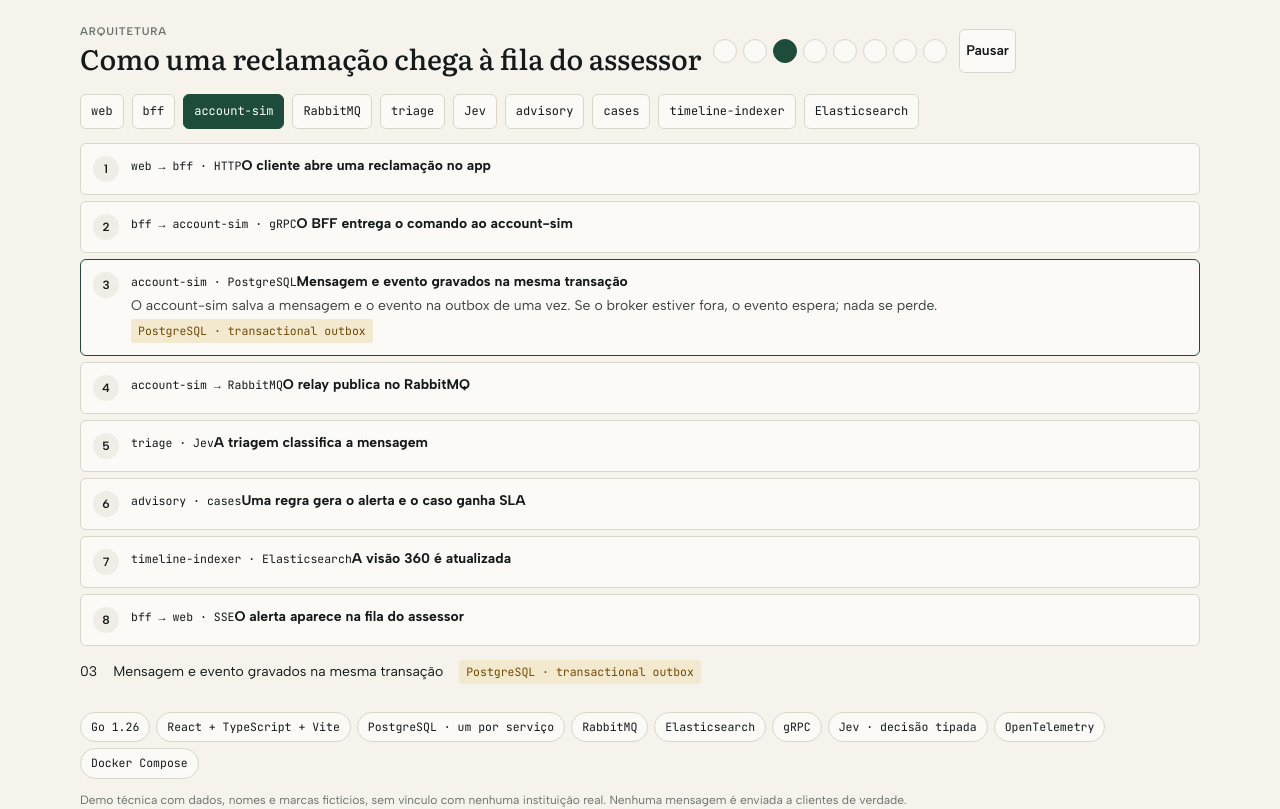
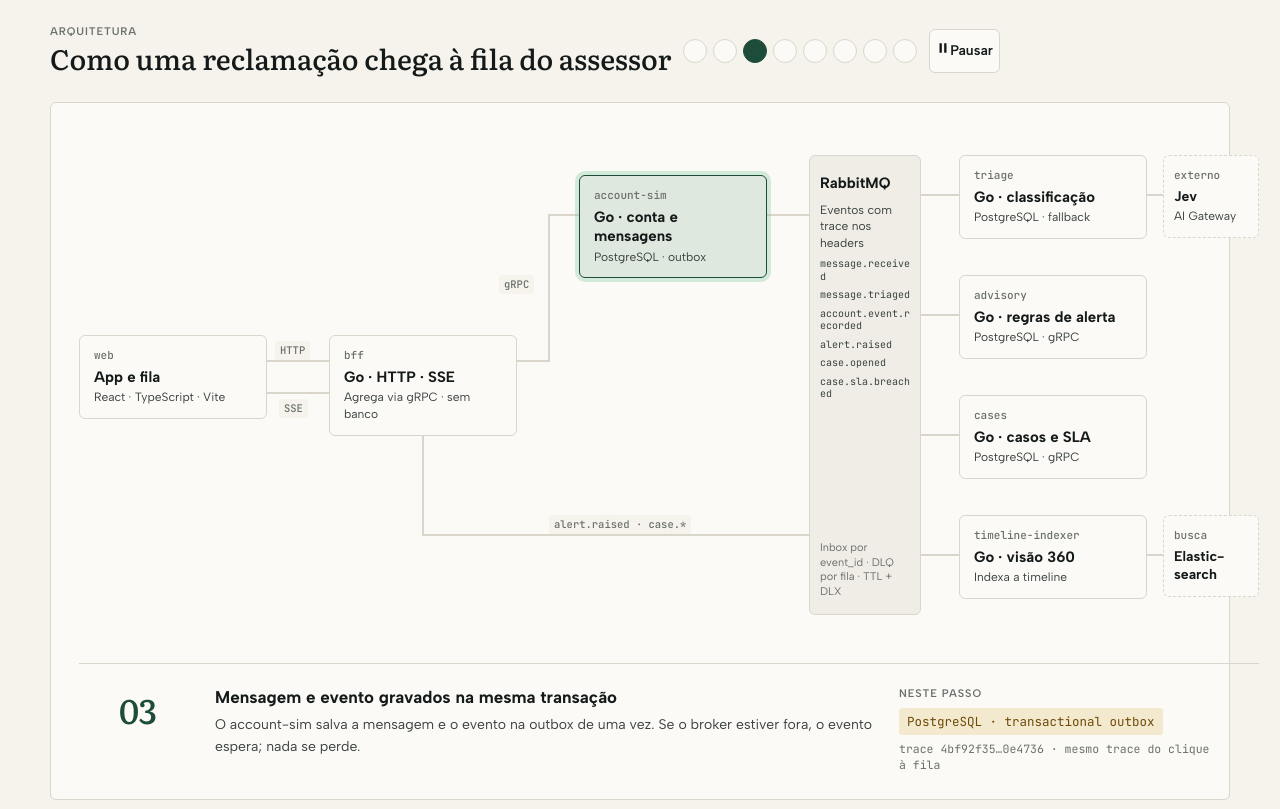
Before and after one commit to leohteixeira/advisor-radar, a React (Vite) app in the folder web/: page / in a window 1280 px wide. Shown: the part 980-1789 px from the top of the page. Built offline with nearby package versions, Linux system fonts and the light colour scheme.

Commit message:
feat: match the selection architecture diagram to the artboard

```diff
--- a/web/src/screens/SelectionScreen.tsx
+++ b/web/src/screens/SelectionScreen.tsx
@@ -1,6 +1,20 @@
 import { useEffect, useState } from 'react';
 import { Link } from 'react-router-dom';
-import { GRAPH_NODES, WALK_INTERVAL_MS, WALK_STEPS, walkStep } from '../selection/steps';
+import { WALK_INTERVAL_MS, WALK_STEPS, walkStep } from '../selection/steps';
+
+const EDGES: Record<string, string> = {
+  webbff: 'M188 226 L250 226',
+  bffweb: 'M250 258 L188 258',
+  bffacct: 'M438 226 L470 226 L470 80 L500 80',
+  acctbus: 'M688 80 L730 80',
+  bustriage: 'M842 60 L880 60',
+  triagejev: 'M1068 60 L1084 60',
+  busadv: 'M842 180 L880 180',
+  buscases: 'M842 300 L880 300',
+  busidx: 'M842 420 L880 420',
+  idxes: 'M1068 420 L1084 420',
+  busbff: 'M730 400 L344 400 L344 284',
+};
 
 const WIDE_QUERY = '(min-width: 900px)';
 const REDUCE_QUERY = '(prefers-reduced-motion: reduce)';
@@ -50,7 +64,6 @@ export function SelectionScreen() {
   }
 
   const pauseLabel = paused ? 'Reproduzir' : 'Pausar';
-  const pauseAria = paused ? 'Reproduzir animação' : 'Pausar animação';
 
   return (
     <main className={wide ? 'selection selection--wide' : 'selection'}>
@@ -153,13 +166,8 @@ export function SelectionScreen() {
         <div className="selection__walk-head">
           <div>
             <p className="selection__eyebrow">Arquitetura</p>
-            <h2 id="selection-walk">
-              {wide
-                ? 'Como uma reclamação chega à fila do assessor'
-                : 'Como uma reclamação chega à fila'}
-            </h2>
+            <h2 id="selection-walk">Como uma reclamação chega à fila do assessor</h2>
           </div>
-          {wide ? (
           <div className="selection__dots" role="group" aria-label="Passos">
             {WALK_STEPS.map((item, index) => (
               <button
@@ -174,56 +182,118 @@ export function SelectionScreen() {
               />
             ))}
           </div>
-          ) : null}
           <button
             type="button"
             className="selection__pause"
-            aria-label={pauseAria}
+            aria-label={pauseLabel}
             aria-pressed={paused}
             onClick={togglePlayback}
           >
+            {paused ? (
+              <svg width="14" height="14" viewBox="0 0 24 24" fill="currentColor" aria-hidden="true">
+                <path d="M7 4l13 8-13 8z" />
+              </svg>
+            ) : (
+              <svg width="14" height="14" viewBox="0 0 24 24" fill="currentColor" aria-hidden="true">
+                <path d="M6 4h4v16H6zM14 4h4v16h-4z" />
+              </svg>
+            )}
             {pauseLabel}
           </button>
         </div>
 
-        {wide ? (
-          <div className="selection__graph" aria-hidden="true">
-            {GRAPH_NODES.map((node) => (
-              <span key={node} className={current.nodes.includes(node) ? 'is-on' : undefined}>
-                {node}
+        <div className="selection__board">
+            <div className="selection__fit">
+            <div className="selection__sheet">
+            <div className="selection__stage">
+              <svg viewBox="0 0 1180 500" aria-hidden="true">
+                {Object.entries(EDGES).map(([id, d]) => (
+                  <path key={id} className={current.edges.includes(id) ? 'edge on' : 'edge'} d={d} />
+                ))}
+              </svg>
+              <span className="selection__elabel" style={{ left: 196, top: 206 }}>
+                HTTP
               </span>
-            ))}
+              <span className="selection__elabel" style={{ left: 200, top: 264 }}>
+                SSE
+              </span>
+              <span className="selection__elabel" style={{ left: 420, top: 140 }}>
+                gRPC
+              </span>
+              <span className="selection__elabel" style={{ left: 470, top: 380 }}>
+                alert.raised · case.*
+              </span>
+              <article className={current.graph.includes('web') ? 'selection__node on' : 'selection__node'} style={{ left: 0, top: 200 }}>
+                <span>web</span>
+                <strong>App e fila</strong>
+                <small>React · TypeScript · Vite</small>
+              </article>
+              <article className={current.graph.includes('bff') ? 'selection__node on' : 'selection__node'} style={{ left: 250, top: 200 }}>
+                <span>bff</span>
+                <strong>Go · HTTP · SSE</strong>
+                <small>Agrega via gRPC · sem banco</small>
+              </article>
+              <article className={current.graph.includes('acct') ? 'selection__node on' : 'selection__node'} style={{ left: 500, top: 40 }}>
+                <span>account-sim</span>
+                <strong>Go · conta e mensagens</strong>
+                <small>PostgreSQL · outbox</small>
+              </article>
+              <article className={current.graph.includes('bus') ? 'selection__bus on' : 'selection__bus'}>
+                <strong>RabbitMQ</strong>
+                <small>Eventos com trace nos headers</small>
+                <span>message.received</span>
+                <span>message.triaged</span>
+                <span>account.event.recorded</span>
+                <span>alert.raised</span>
+                <span>case.opened</span>
+                <span>case.sla.breached</span>
+                <em>Inbox por event_id · DLQ por fila · TTL + DLX</em>
+              </article>
+              <article className={current.graph.includes('triage') ? 'selection__node on' : 'selection__node'} style={{ left: 880, top: 20 }}>
+                <span>triage</span>
+                <strong>Go · classificação</strong>
+                <small>PostgreSQL · fallback</small>
+              </article>
+              <article className={current.graph.includes('jev') ? 'selection__node selection__node--ext on' : 'selection__node selection__node--ext'} style={{ left: 1084, top: 20, width: 96 }}>
+                <span>externo</span>
+                <strong>Jev</strong>
+                <small>AI Gateway</small>
+              </article>
+              <article className={current.graph.includes('advisory') ? 'selection__node on' : 'selection__node'} style={{ left: 880, top: 140 }}>
+                <span>advisory</span>
+                <strong>Go · regras de alerta</strong>
+                <small>PostgreSQL · gRPC</small>
+              </article>
+              <article className={current.graph.includes('cases') ? 'selection__node on' : 'selection__node'} style={{ left: 880, top: 260 }}>
+                <span>cases</span>
+                <strong>Go · casos e SLA</strong>
+                <small>PostgreSQL · gRPC</small>
+              </article>
+              <article className={current.graph.includes('indexer') ? 'selection__node on' : 'selection__node'} style={{ left: 880, top: 380 }}>
+                <span>timeline-indexer</span>
+                <strong>Go · visão 360</strong>
+                <small>Indexa a timeline</small>
+              </article>
+              <article className={current.graph.includes('es') ? 'selection__node selection__node--ext on' : 'selection__node selection__node--ext'} style={{ left: 1084, top: 380, width: 96 }}>
+                <span>busca</span>
+                <strong>Elastic{"\u00AD"}search</strong>
+              </article>
             </div>
-        ) : null}
-
-        <ol className="selection__steps" aria-label="Passos da reclamação">
-          {WALK_STEPS.map((item, index) => {
-            const active = index === step;
-            return (
-              <li key={item.title} aria-current={active ? 'step' : undefined}>
-                <span className="selection__num">{index + 1}</span>
+            <div className="selection__readout">
+              <span>{String(step + 1).padStart(2, '0')}</span>
               <div>
-                  <span className="selection__where">{item.where}</span>
-                  <strong>{item.title}</strong>
-                  {active ? (
-                    <>
-                      <p>{item.detail}</p>
-                      <code>{item.tag}</code>
-                    </>
-                  ) : null}
+                <strong>{current.title}</strong>
+                <p>{current.detail}</p>
               </div>
-              </li>
-            );
-          })}
-        </ol>
-
-        {wide ? (
-          <p className="selection__step-readout">
-            <span>{String(step + 1).padStart(2, '0')}</span>
-            <span>{current.title}</span>
+              <div>
+                <small>Neste passo</small>
                 <code>{current.tag}</code>
-          </p>
-        ) : null}
+                <em>trace 4bf92f35…0e4736 · mesmo trace do clique à fila</em>
+              </div>
+            </div>
+            </div>
+          </div>
+        </div>
       </section>
 
       <footer className="selection__foot">
--- a/web/src/selection/steps.ts
+++ b/web/src/selection/steps.ts
@@ -4,6 +4,8 @@ export interface WalkStep {
   where: string;
   detail: string;
   nodes: string[];
+  graph: string[];
+  edges: string[];
 }
 
 export const WALK_INTERVAL_MS = 2600;
@@ -16,6 +18,8 @@ export const WALK_STEPS: WalkStep[] = [
     detail:
       'O app React envia o pedido ao BFF por HTTP/JSON versionado. O BFF não guarda nada: só valida e repassa.',
     nodes: ['web', 'bff'],
+    graph: ['web', 'bff'],
+    edges: ['webbff'],
   },
   {
     title: 'O BFF entrega o comando ao account-sim',
@@ -24,6 +28,8 @@ export const WALK_STEPS: WalkStep[] = [
     detail:
       'Chamada gRPC com deadline e interceptors de tracing e retry. O trace nasce no clique e acompanha o evento até a fila.',
     nodes: ['bff', 'account-sim'],
+    graph: ['bff', 'acct'],
+    edges: ['bffacct'],
   },
   {
     title: 'Mensagem e evento gravados na mesma transação',
@@ -32,6 +38,8 @@ export const WALK_STEPS: WalkStep[] = [
     detail:
       'O account-sim salva a mensagem e o evento na outbox de uma vez. Se o broker estiver fora, o evento espera; nada se perde.',
     nodes: ['account-sim'],
+    graph: ['acct'],
+    edges: [],
   },
   {
     title: 'O relay publica no RabbitMQ',
@@ -40,6 +48,8 @@ export const WALK_STEPS: WalkStep[] = [
     detail:
       'event_id, occurred_at, customer_id e schema_version no corpo; o contexto de trace vai nos headers.',
     nodes: ['account-sim', 'RabbitMQ'],
+    graph: ['acct', 'bus'],
+    edges: ['acctbus'],
   },
   {
     title: 'A triagem classifica a mensagem',
@@ -48,6 +58,8 @@ export const WALK_STEPS: WalkStep[] = [
     detail:
       'Inbox idempotente por event_id. O Jev decide intenção, frustração, risco de saída e pedido humano. Se o modelo cair, a heurística responde e o resultado sai marcado como degradado.',
     nodes: ['RabbitMQ', 'triage', 'Jev'],
+    graph: ['bus', 'triage', 'jev'],
+    edges: ['bustriage', 'triagejev'],
   },
   {
     title: 'Uma regra gera o alerta e o caso ganha SLA',
@@ -56,6 +68,8 @@ export const WALK_STEPS: WalkStep[] = [
     detail:
       'Cada regra do advisory é uma interface pequena. O cases abre o caso com SLA do segmento; o vencimento escala por fila com TTL e dead-letter exchange.',
     nodes: ['RabbitMQ', 'advisory', 'cases'],
+    graph: ['bus', 'advisory', 'cases'],
+    edges: ['busadv', 'buscases'],
   },
   {
     title: 'A visão 360 é atualizada',
@@ -64,6 +78,8 @@ export const WALK_STEPS: WalkStep[] = [
     detail:
       'O timeline-indexer grava eventos, mensagens triadas e casos para a busca textual da visão 360 do cliente.',
     nodes: ['RabbitMQ', 'timeline-indexer', 'Elasticsearch'],
+    graph: ['bus', 'indexer', 'es'],
+    edges: ['busidx', 'idxes'],
   },
   {
     title: 'O alerta aparece na fila do assessor',
@@ -72,6 +88,8 @@ export const WALK_STEPS: WalkStep[] = [
     detail:
       'O BFF consome alert.raised e empurra por SSE, sem recarregar a página. Meta: p95 abaixo de 2 s do evento à tela.',
     nodes: ['RabbitMQ', 'bff', 'web'],
+    graph: ['bus', 'bff', 'web'],
+    edges: ['busbff', 'bffweb'],
   },
 ];
 
--- a/web/src/styles/app.css
+++ b/web/src/styles/app.css
@@ -1822,10 +1822,14 @@ a.detail__360 {
 .selection--wide .selection__hero,
 .selection--wide .selection__cards,
 .selection--wide .selection__product,
-.selection--wide .selection__walk,
 .selection--wide .selection__foot {
   padding-left: 80px;
   padding-right: 80px;
+}
+
+.selection__walk {
+  padding-left: clamp(12px, calc((100% - 1180px) / 2), 80px);
+  padding-right: clamp(12px, calc((100% - 1180px) / 2), 80px);
 }
 
 .selection__bar {
@@ -2063,26 +2067,224 @@ a.detail__360 {
   border-color: #1d4d3a;
 }
 
-.selection__graph {
-  display: flex;
-  flex-wrap: wrap;
-  gap: 8px;
-  margin-top: 16px;
-}
-
-.selection__graph span {
+.selection__board {
+  margin-top: 24px;
+  background: #fbfaf6;
   border: 1px solid #d9d6cc;
   border-radius: 6px;
-  padding: 8px 10px;
+  padding: 32px 28px 0;
+}
+
+.selection__fit {
+  width: 100%;
+  container-type: inline-size;
+}
+
+.selection__sheet {
+  width: 1180px;
+  zoom: min(1, calc(100cqi / 1180px));
+}
+
+.selection__stage {
+  position: relative;
+  width: 1180px;
+  height: 500px;
+}
+
+.selection__stage svg {
+  position: absolute;
+  inset: 0;
+  width: 100%;
+  height: 100%;
+}
+
+.selection__stage .edge {
+  fill: none;
+  stroke: #cfcabd;
+  stroke-width: 1.5;
+}
+
+.selection__stage .edge.on {
+  stroke: #1d4d3a;
+  stroke-width: 2.5;
+  stroke-dasharray: 7 7;
+  animation: selection-flow 0.7s linear infinite;
+}
+
+@keyframes selection-flow {
+  to {
+    stroke-dashoffset: -14;
+  }
+}
+
+.selection__node,
+.selection__bus {
+  position: absolute;
+  box-sizing: border-box;
+  border: 1px solid #d9d6cc;
   background: #fbfaf6;
+  border-radius: 6px;
+}
+
+.selection__node {
+  width: 188px;
+  padding: 12px 14px;
+  overflow: hidden;
+}
+
+.selection__node--ext {
+  border-style: dashed;
+  padding: 12px 10px;
+}
+
+.selection__node.on {
+  border-color: #1d4d3a;
+  background: #dfe8df;
+  box-shadow: 0 0 0 4px rgb(111 191 138 / 28%);
+}
+
+.selection__bus {
+  left: 730px;
+  top: 20px;
+  width: 112px;
+  height: 460px;
+  background: #efede5;
+  padding: 14px 10px;
+  display: flex;
+  flex-direction: column;
+  gap: 6px;
+}
+
+.selection__bus.on {
+  border-color: #b9821c;
+  background: #f3e9cf;
+  box-shadow: 0 0 0 4px rgb(185 130 28 / 20%);
+}
+
+.selection__node span,
+.selection__bus span,
+.selection__elabel {
   font-family: 'JetBrains Mono', monospace;
+}
+
+.selection__node > span {
+  display: block;
+  font-size: 11px;
+  font-weight: 500;
+  color: #6b706c;
+}
+
+.selection__node strong,
+.selection__bus > strong {
+  display: block;
+  margin-top: 4px;
+  font-size: 15px;
+  line-height: 1.3;
+  overflow-wrap: break-word;
+}
+
+.selection__node--ext strong {
+  font-size: 14px;
+  line-height: 1.3;
+}
+
+.selection__node small,
+.selection__bus > small {
+  display: block;
+  margin-top: 2px;
   font-size: 12px;
-}
-
-.selection__graph span.is-on {
-  background: #1d4d3a;
-  color: #fff;
-  border-color: #1d4d3a;
+  color: #3a4240;
+}
+
+.selection__bus span {
+  font-size: 10px;
+  line-height: 1.25;
+  color: #3a4240;
+  word-break: break-all;
+}
+
+.selection__bus em {
+  margin-top: auto;
+  font-style: normal;
+  font-size: 11px;
+  color: #6b706c;
+  line-height: 1.35;
+}
+
+.selection__elabel {
+  position: absolute;
+  font-size: 10.5px;
+  font-weight: 500;
+  color: #6b706c;
+  background: #f5f3ec;
+  padding: 2px 5px;
+  border-radius: 3px;
+  white-space: nowrap;
+}
+
+.selection__readout {
+  display: grid;
+  grid-template-columns: 72px minmax(0, 1fr) 320px;
+  gap: 24px;
+  margin-top: 28px;
+  border-top: 1px solid #d9d6cc;
+  padding: 22px 40px 26px;
+}
+
+.selection__readout > span {
+  font-family: Literata, Georgia, serif;
+  font-size: 34px;
+  font-weight: 500;
+  color: #1d4d3a;
+}
+
+.selection__readout strong {
+  display: block;
+  font-size: 17px;
+  line-height: 1.3;
+}
+
+.selection__readout p {
+  margin: 6px 0 0;
+  font-size: 14px;
+  line-height: 1.55;
+  color: #3a4240;
+}
+
+.selection__readout small {
+  display: block;
+  font-size: 11px;
+  font-weight: 600;
+  letter-spacing: 0.08em;
+  text-transform: uppercase;
+  color: #6b706c;
+}
+
+.selection__readout code {
+  display: inline-block;
+  margin-top: 6px;
+  font-family: 'JetBrains Mono', monospace;
+  font-size: 12.5px;
+  background: #f3e9cf;
+  color: #6f4a06;
+  border-radius: 3px;
+  padding: 5px 8px;
+}
+
+.selection__readout em {
+  display: block;
+  margin-top: 6px;
+  font-style: normal;
+  font-family: 'JetBrains Mono', monospace;
+  font-size: 11.5px;
+  color: #6b706c;
+}
+
+@media (prefers-reduced-motion: reduce) {
+  .selection__stage .edge.on {
+    animation: none;
+    stroke-dasharray: none;
+  }
 }
 
 .selection__steps {
```
Lines whose indentation alone changed are shown as unchanged.
